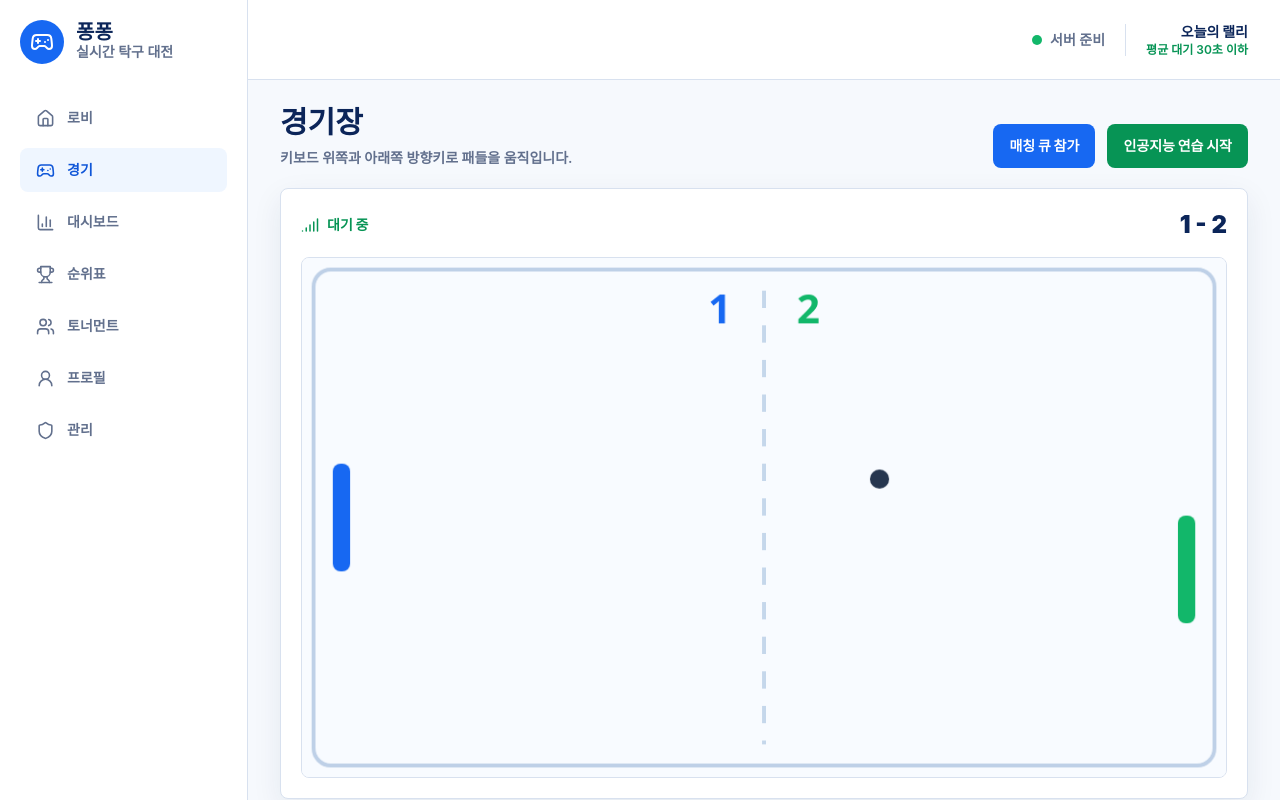
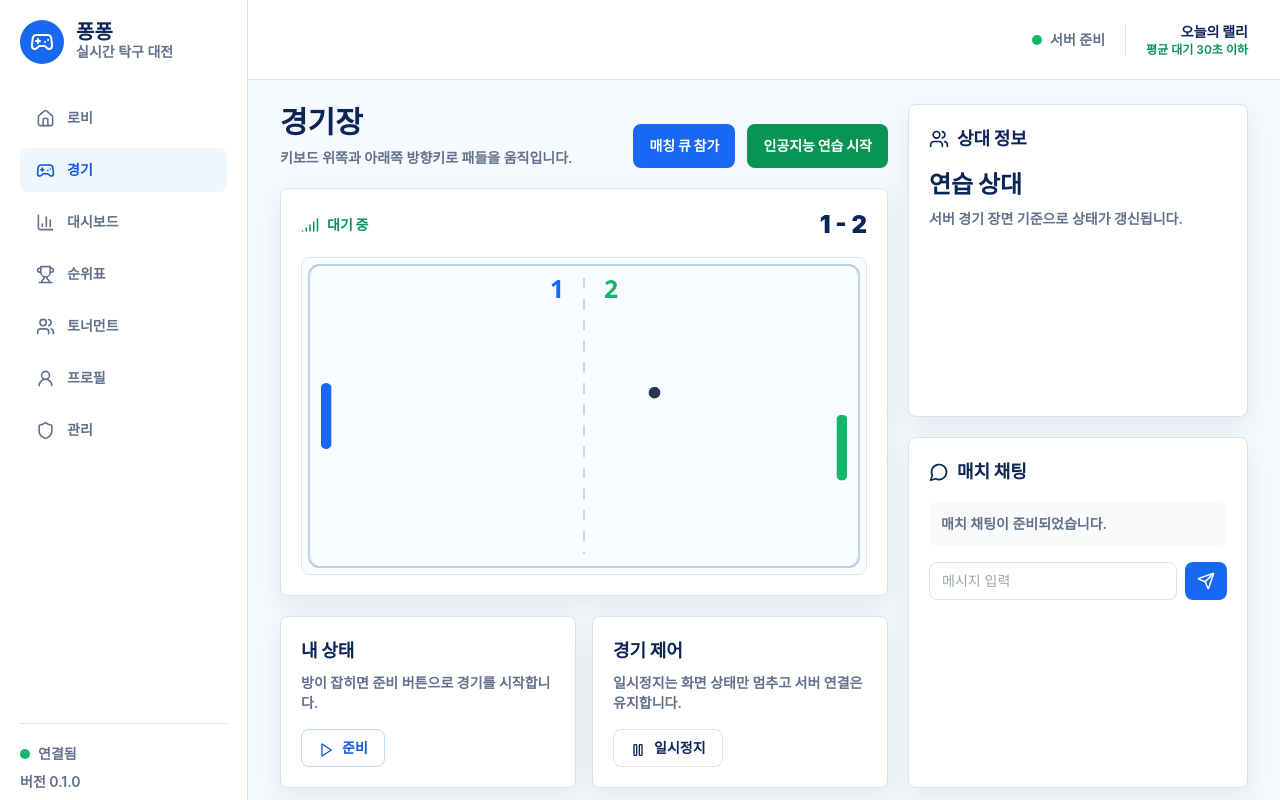
Before and after one commit to woopinbell/pong-pong, a Next.js app in the folder apps/web/: page /play in a window 1280 px wide. Shown: the top 800 px of the page. Built offline with nearby package versions, Linux system fonts and the light colour scheme; no server answers.

Commit message:
feat(play): 경기 상태와 채팅 panel 구성

```diff
--- a/apps/web/src/app/play/page.tsx
+++ b/apps/web/src/app/play/page.tsx
@@ -1,7 +1,7 @@
 "use client";
 
 import { useEffect, useMemo, useRef, useState } from "react";
-import { Play, Signal } from "lucide-react";
+import { MessageCircle, Pause, Play, Send, Signal, Users } from "lucide-react";
 import type { GameSnapshot, ServerEvent } from "@pong-pong/shared";
 import { AppShell } from "@/components/AppShell";
 import { PongCanvas } from "@/components/PongCanvas";
@@ -14,7 +14,9 @@ export default function PlayPage() {
   const [snapshot, setSnapshot] = useState<GameSnapshot>(sampleSnapshot());
   const [roomId, setRoomId] = useState<string | null>(null);
   const [status, setStatus] = useState("대기 중");
+  const [messages, setMessages] = useState<string[]>(["매치 채팅이 준비되었습니다."]);
   const socketRef = useRef<WebSocket | null>(null);
+
   const score = useMemo(() => `${snapshot.leftScore} - ${snapshot.rightScore}`, [snapshot]);
 
   useEffect(() => {
@@ -56,6 +58,7 @@ export default function PlayPage() {
       }
       if (message.type === "game.snapshot") setSnapshot(message.snapshot);
       if (message.type === "game.finished") setStatus(`경기 종료: ${message.result.leftScore} - ${message.result.rightScore}`);
+      if (message.type === "chat.message") setMessages((current) => [...current.slice(-5), `${message.message.sender.displayName}: ${message.message.body}`]);
       if (message.type === "error") setStatus(message.message);
     };
     socket.onclose = () => setStatus("연결 종료");
@@ -70,7 +73,7 @@ export default function PlayPage() {
 
   return (
     <AppShell>
-      <div className="grid gap-5">
+      <div className="grid gap-5 xl:grid-cols-[1fr_340px]">
         <section className="grid gap-5">
           <div className="flex flex-wrap items-end justify-between gap-4">
             <div>
@@ -95,14 +98,52 @@ export default function PlayPage() {
             </div>
             <PongCanvas snapshot={snapshot} />
           </section>
-          <section className="card p-5">
-            <h2 className="text-lg font-black text-ink">내 상태</h2>
-            <p className="mt-2 text-sm font-semibold text-muted">방이 잡히면 준비 버튼으로 경기를 시작합니다.</p>
-            <button className="focus-ring mt-4 rounded-lg border border-blue-200 px-4 py-2 text-sm font-black text-blue-700" onClick={ready}>
-              <Play size={16} className="mr-2 inline" /> 준비
-            </button>
+          <section className="grid gap-4 md:grid-cols-2">
+            <div className="card p-5">
+              <h2 className="text-lg font-black text-ink">내 상태</h2>
+              <p className="mt-2 text-sm font-semibold text-muted">방이 잡히면 준비 버튼으로 경기를 시작합니다.</p>
+              <button className="focus-ring mt-4 rounded-lg border border-blue-200 px-4 py-2 text-sm font-black text-blue-700" onClick={ready}>
+                <Play size={16} className="mr-2 inline" />
+                준비
+              </button>
+            </div>
+            <div className="card p-5">
+              <h2 className="text-lg font-black text-ink">경기 제어</h2>
+              <p className="mt-2 text-sm font-semibold text-muted">일시정지는 화면 상태만 멈추고 서버 연결은 유지합니다.</p>
+              <button className="focus-ring mt-4 rounded-lg border border-line px-4 py-2 text-sm font-black text-ink">
+                <Pause size={16} className="mr-2 inline" />
+                일시정지
+              </button>
+            </div>
           </section>
         </section>
+        <aside className="grid gap-5">
+          <div className="card p-5">
+            <h2 className="flex items-center gap-2 text-lg font-black text-ink">
+              <Users size={20} /> 상대 정보
+            </h2>
+            <p className="mt-4 text-2xl font-black text-ink">{snapshot.players.find((player) => player.side === "right")?.displayName ?? "대기 중"}</p>
+            <p className="mt-2 text-sm font-semibold text-muted">서버 경기 장면 기준으로 상태가 갱신됩니다.</p>
+          </div>
+          <div className="card p-5">
+            <h2 className="flex items-center gap-2 text-lg font-black text-ink">
+              <MessageCircle size={20} /> 매치 채팅
+            </h2>
+            <div className="mt-4 grid gap-3">
+              {messages.map((message, index) => (
+                <div key={`${message}-${index}`} className="rounded-lg bg-slate-50 p-3 text-sm font-semibold text-muted">
+                  {message}
+                </div>
+              ))}
+            </div>
+            <div className="mt-4 flex gap-2">
+              <input className="focus-ring min-w-0 flex-1 rounded-lg border border-line px-3 py-2 text-sm" placeholder="메시지 입력" />
+              <button className="focus-ring rounded-lg bg-blue-600 px-3 text-white" aria-label="보내기">
+                <Send size={18} />
+              </button>
+            </div>
+          </div>
+        </aside>
       </div>
     </AppShell>
   );
```
